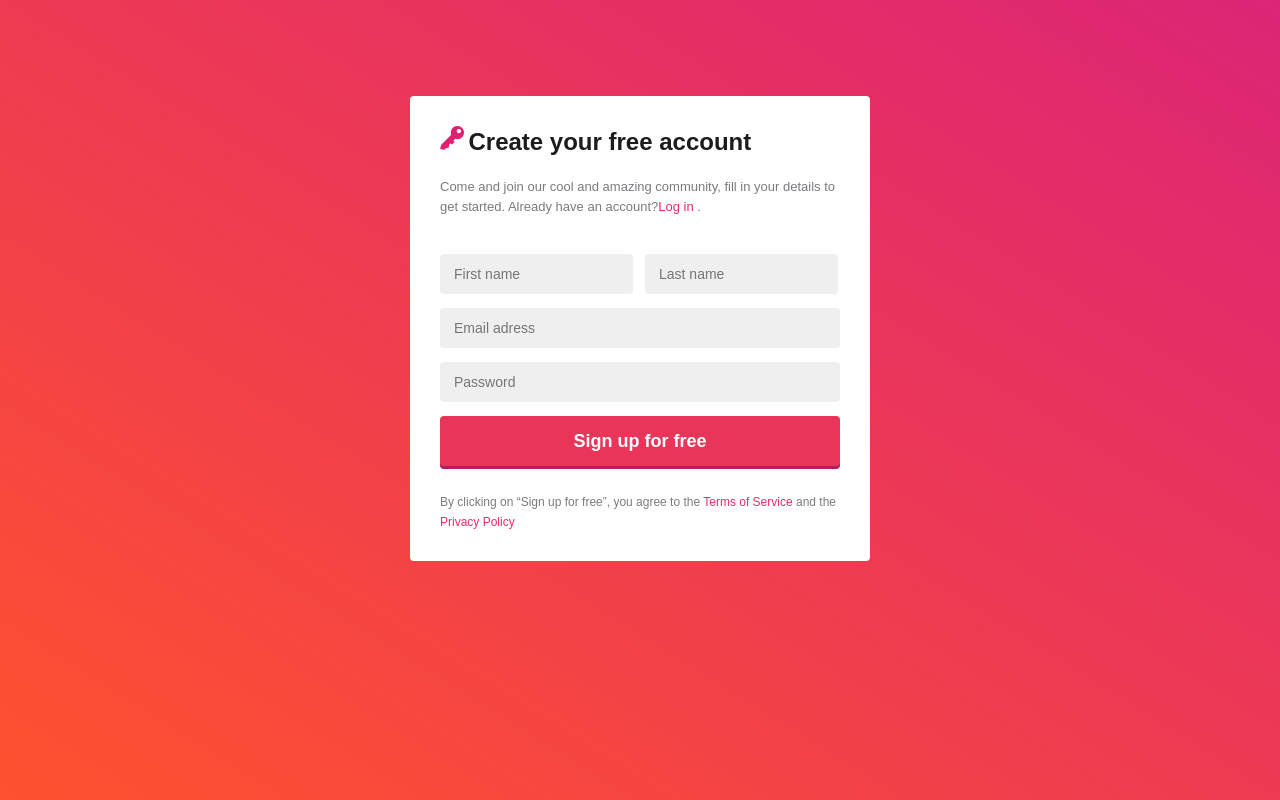
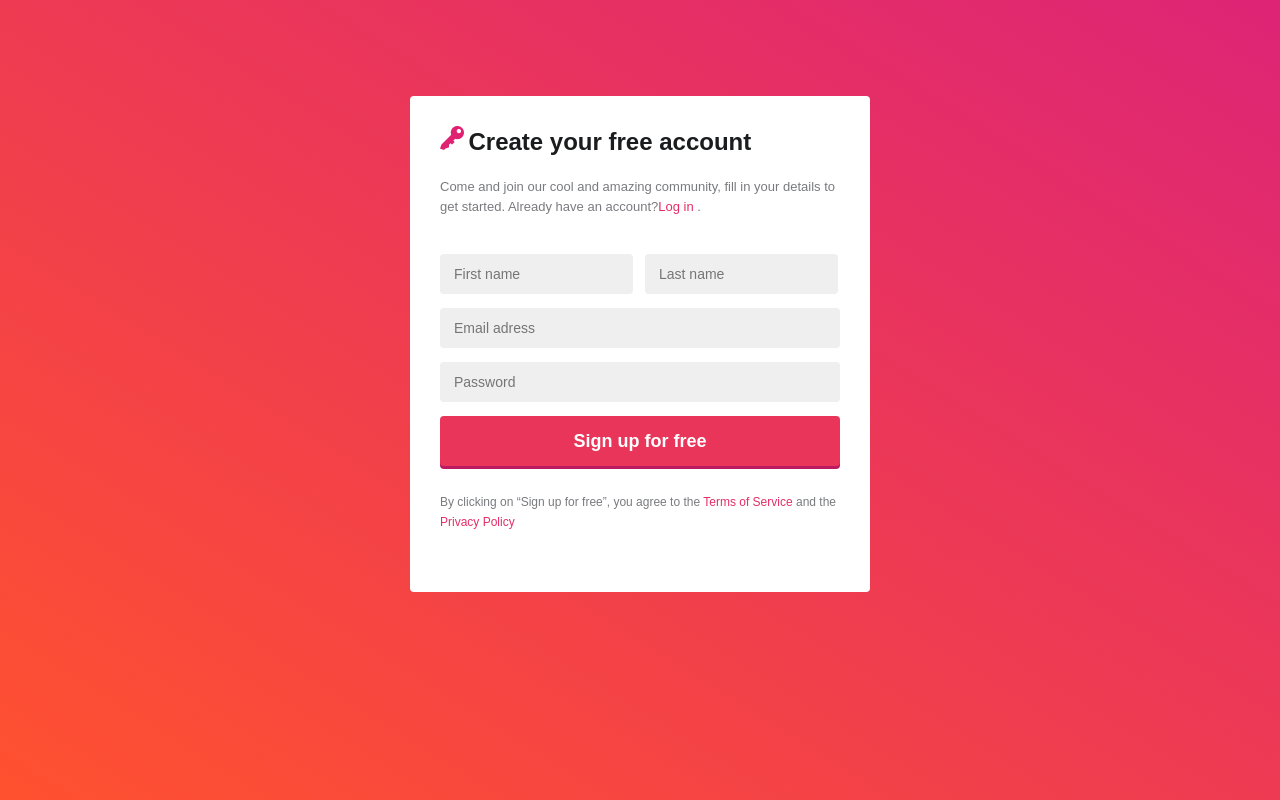
Before and after one commit to ElenaLisica/daily_form, a plain HTML site: page index.html in a window 1280 px wide. Drawn offline with Linux system fonts and the light colour scheme.

Commit message:
.only normolizegit add .git add .git add .

```diff
--- a/styles/style.css
+++ b/styles/style.css
@@ -19,14 +19,14 @@ color: rgb(122,123,127);
 
 	background-color:white;
 	max-width:460px;
-	max-height: 465px;
+
 	margin:auto;
 	position: absolute;
 	border-radius: 4px;
 	top:12%;
 	left: 0;
 	right: 0;
-	padding: 30px;
+	padding: 30px 30px 60px 30px;
 
 }
 
@@ -41,6 +41,9 @@ display: inline-block;
 
 p{
 	font-size: 13px;
+}
+.form p{
+	padding-bottom: 30px;
 }
 
 a{
```
